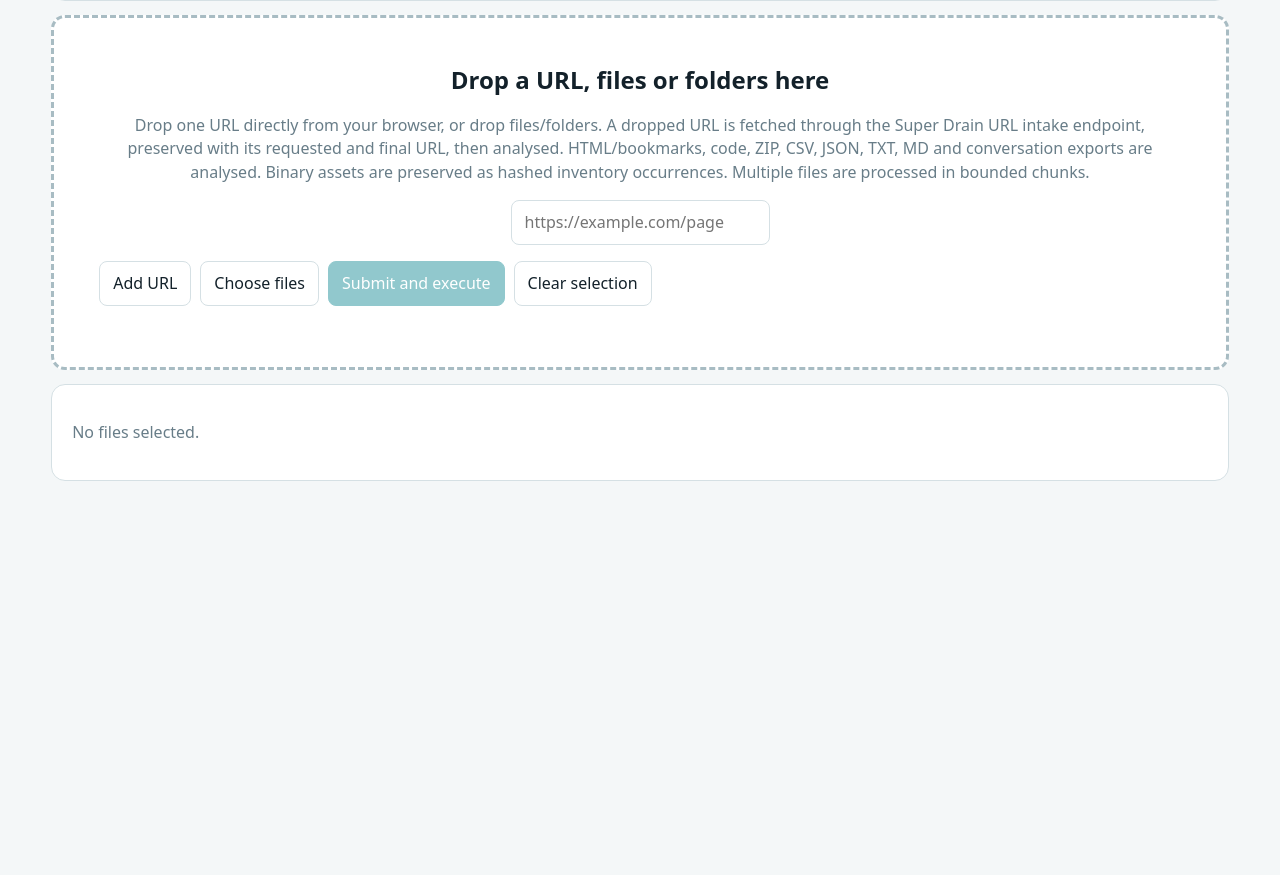
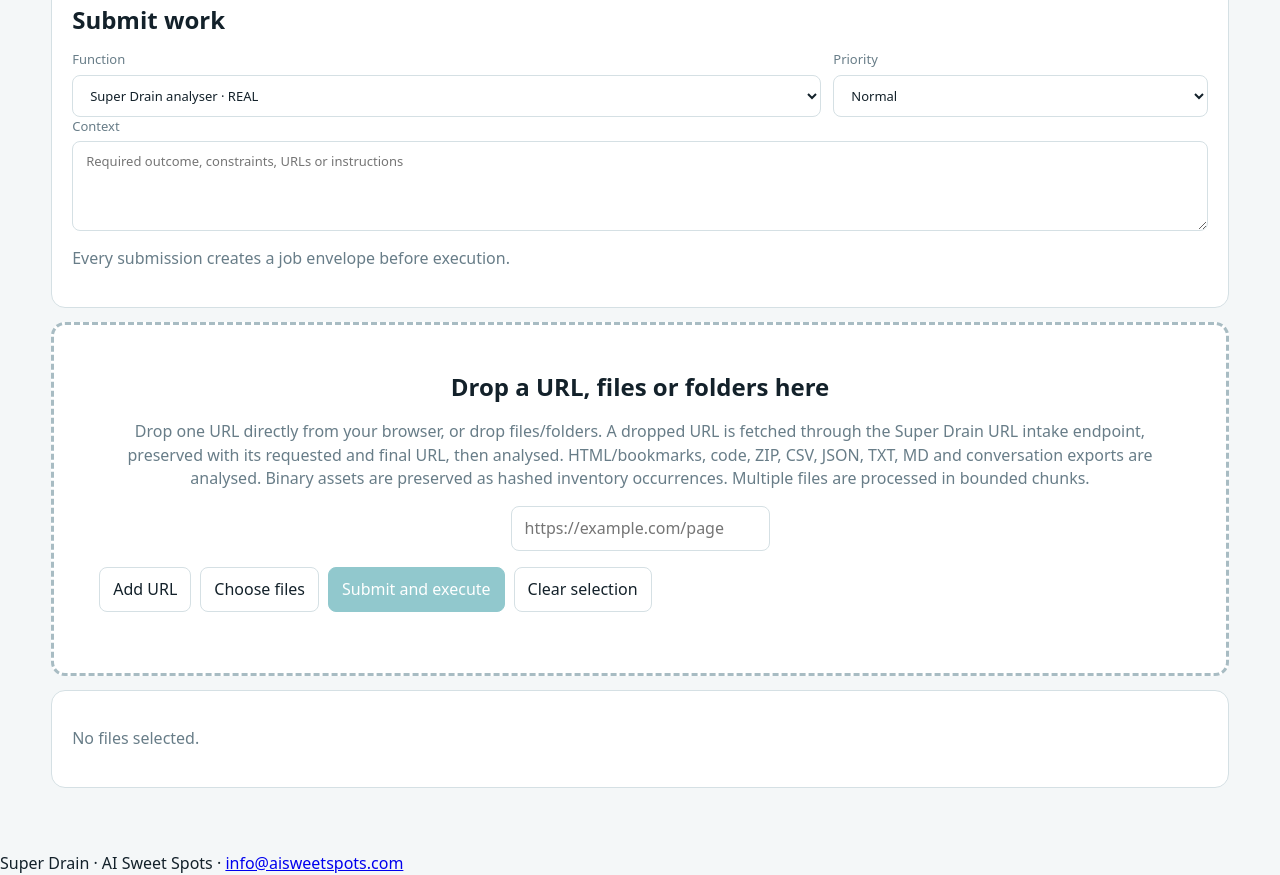
Before and after one commit to tech4humanity-002/super-drain, a website: page index.html in a window 1280 px wide. Shown: the part 611-1486 px from the top of the page. Before the commit the page ends 1156 px from the top, so only its background shows below. Drawn offline with nearby package versions, Linux system fonts and the light colour scheme.

Commit message:
Add brand assets, settings and clearer public messaging

```diff
--- a/index.html
+++ b/index.html
@@ -1,12 +1,22 @@
 <!doctype html>
 <!-- T4H SUPER_DRAIN -->
 <html lang="en"><head><meta charset="utf-8"><meta name="viewport" content="width=device-width,initial-scale=1">
-<title>Super Drain | Recover the work that got lost in the work</title><meta name="description" content="Local-first intelligence recovery for ideas, unfinished work, opportunity costs and next actions. No T4H account or AI API key required."><link rel="stylesheet" href="./styles.css"><link rel="stylesheet" href="./intake.css"><script src="https://cdn.jsdelivr.net/npm/jszip@3.10.1/dist/jszip.min.js"></script></head>
-<body><header><div><span class="eyebrow">LOCAL-FIRST INTELLIGENCE RECOVERY</span><h1>Super Drain</h1><p>Recover the work that got lost in the work: ideas, intent, unfinished work, opportunity costs and next actions.</p><p><strong>No T4H account. No AI API key. Drop in files, folders or URLs and inspect the evidence.</strong></p></div><span id="state" class="pill">Ready</span></header>
+<title>Super Drain | Recover the work that got lost in the work</title>
+<meta name="description" content="Recover ideas, unfinished work, opportunity costs and next actions from the material you already have. Works in the cloud or locally. No Tech 4 Humanity account and no AI API key required.">
+<link rel="icon" type="image/webp" href="https://pflisxkcxbzboxwidywf.supabase.co/storage/v1/object/public/images/AHC%20droid%20head.webp">
+<link rel="apple-touch-icon" href="https://pflisxkcxbzboxwidywf.supabase.co/storage/v1/object/public/images/AHC%20droid%20head.webp">
+<link rel="stylesheet" href="./styles.css"><link rel="stylesheet" href="./intake.css">
+<script src="https://cdn.jsdelivr.net/npm/jszip@3.10.1/dist/jszip.min.js"></script></head>
+<body>
+<header><div class="brand"><img class="brand-logo" src="https://pflisxkcxbzboxwidywf.supabase.co/storage/v1/object/public/images/aisweetspots%20logo%20blue%20round%20.jpeg" alt="AI Sweet Spots"><div><span class="eyebrow">LOCAL-FIRST INTELLIGENCE RECOVERY</span><h1>Super Drain</h1><p>Recover the work that got lost in the work: ideas, intent, unfinished work, opportunity costs and next actions.</p><p><strong>Works in the cloud or locally. No Tech 4 Humanity account. No AI API key. Drop in files, folders or URLs and inspect the evidence.</strong></p></div></div><span id="state" class="pill">Ready</span></header>
 <nav id="tabs"></nav><main>
-<section id="intake" class="view"><div class="panel"><h2>Submit work</h2><div class="intake-controls"><label>Function<select id="function"></select></label><label>Priority<select id="priority"><option value="normal">Normal</option><option value="urgent">Urgent</option><option value="fast-track">Fast-track</option><option value="emergency">Emergency</option></select></label></div><label>Context<textarea id="context" placeholder="Required outcome, constraints, URLs or instructions"></textarea></label><p id="routingNote">Every submission creates a job envelope before execution.</p></div><div id="drop" class="drop" tabindex="0"><h2>Drop a URL, files or folders here</h2><p>Drop one URL directly from your browser, or drop files/folders. A dropped URL is fetched through the Super Drain URL intake endpoint, preserved with its requested and final URL, then analysed. HTML/bookmarks, code, ZIP, CSV, JSON, TXT, MD and conversation exports are analysed. Binary assets are preserved as hashed inventory occurrences. Multiple files are processed in bounded chunks.</p><input id="url" type="url" placeholder="https://example.com/page"><div class="actions"><button id="addUrl">Add URL</button><button id="choose">Choose files</button><input id="files" type="file" multiple hidden><button id="run" class="primary" disabled>Submit and execute</button><button id="clear">Clear selection</button></div></div><div id="selection" class="panel"></div><div id="progress" class="panel hidden"></div></section>
+<section id="intake" class="view"><div class="panel"><h2>Submit work</h2><div class="intake-controls"><label>Function<select id="function"></select></label><label>Priority<select id="priority"><option value="normal">Normal</option><option value="urgent">Urgent</option><option value="fast-track">Fast-track</option><option value="emergency">Emergency</option></select></label></div><label>Context<textarea id="context" placeholder="Required outcome, constraints, URLs or instructions"></textarea></label><p id="routingNote">Every submission creates a job envelope before execution.</p></div>
+<div id="drop" class="drop" tabindex="0"><h2>Drop a URL, files or folders here</h2><p>Drop one URL directly from your browser, or drop files/folders. A dropped URL is fetched through the Super Drain URL intake endpoint, preserved with its requested and final URL, then analysed. HTML/bookmarks, code, ZIP, CSV, JSON, TXT, MD and conversation exports are analysed. Binary assets are preserved as hashed inventory occurrences. Multiple files are processed in bounded chunks.</p><input id="url" type="url" placeholder="https://example.com/page"><div class="actions"><button id="addUrl">Add URL</button><button id="choose">Choose files</button><input id="files" type="file" multiple hidden><button id="run" class="primary" disabled>Submit and execute</button><button id="clear">Clear selection</button></div></div>
+<div id="collectionNotice" class="collection-notice"></div><div id="selection" class="panel"></div><div id="progress" class="panel hidden"></div></section>
 <section id="dashboard" class="view hidden"><div id="metrics" class="metrics"></div><div class="grid"><article class="panel"><h2>What was found</h2><div id="found"></div></article><article class="panel"><h2>Known and novel</h2><div id="novel"></div></article></div><article class="panel"><h2>Highest-value pages</h2><div id="topPages"></div></article></section>
 <section id="report" class="view hidden"><div class="actions"><button id="json">Download JSON receipt</button><button id="csv">Download workbook CSV</button><button id="newBatch">New batch</button></div><div class="grid"><article class="panel"><h2>Opportunities</h2><div id="opportunities"></div></article><article class="panel"><h2>Unfinished work</h2><div id="unfinished"></div></article><article class="panel"><h2>Next actions</h2><div id="nextActions"></div></article><article class="panel"><h2>Opportunity costs</h2><div id="costs"></div></article><article class="panel"><h2>Intended outputs</h2><div id="intendedOutputs"></div></article><article class="panel"><h2>Claims requiring verification</h2><div id="claims"></div></article></div><article class="panel"><h2>Whole-system measures</h2><div id="scopes"></div></article></section>
 <section id="registry" class="view hidden"><div class="actions"><input id="search" placeholder="Filter pages, URLs, ideas or actions"><button id="flush">Flush completed batch</button></div><div class="panel tablewrap"><table><thead><tr><th>Page ID</th><th>Occurrence</th><th>Page</th><th>Found</th><th>Score</th></tr></thead><tbody id="rows"></tbody></table></div></section>
 <section id="controller" class="view hidden"><div class="panel"><div><h2>DRAIN resolution controller</h2><p>Resolve every extracted work unit. Evidence must use commit:, receipt:, issue:, file:, notion: or pr:.</p><span id="gate" class="pill error">GATE CLOSED</span></div><div id="controllerMetrics" class="metrics"></div></div><div id="buckets" class="actions"></div><div id="controlled"></div></section>
-</main><script type="module" src="./app-v2.mjs"></script><script type="module" src="./learning.mjs"></script><script type="module" src="./world-runtime-bridge.mjs"></script><script type="module" src="./url-drop.mjs"></script></body></html>
+<section id="settings" class="view hidden"><div class="panel"><h2>Settings & data</h2><div class="setting-row"><div><b>Product improvement collection</b><p>When ON, Super Drain sends submitted material, source metadata and analysis results to the product's private collection for review and improvement. Turn this OFF before submitting anything you do not want retained. The setting is local to this browser.</p></div><label class="switch"><input id="collectionEnabled" type="checkbox"><span>ON</span></label></div><div class="setting-row"><div><b>Local data</b><p>Super Drain normally keeps your working data in this browser. Nothing from an earlier private test should be carried into this public release.</p></div><button id="deleteLocalData">Delete local data</button></div><div class="panel contact-panel"><h3>Contact</h3><p>Questions, support or product feedback:</p><p><a href="mailto:info@aisweetspots.com">info@aisweetspots.com</a> · <a href="mailto:support@aisweetspots.com">support@aisweetspots.com</a> · <a href="mailto:innovation@aisweetspots.com">innovation@aisweetspots.com</a></p></div></div></section>
+</main><footer>Super Drain · AI Sweet Spots · <a href="mailto:info@aisweetspots.com">info@aisweetspots.com</a></footer>
+<script type="module" src="./app-v2.mjs"></script><script type="module" src="./learning.mjs"></script><script type="module" src="./world-runtime-bridge.mjs"></script><script type="module" src="./url-drop.mjs"></script></body></html>
```
